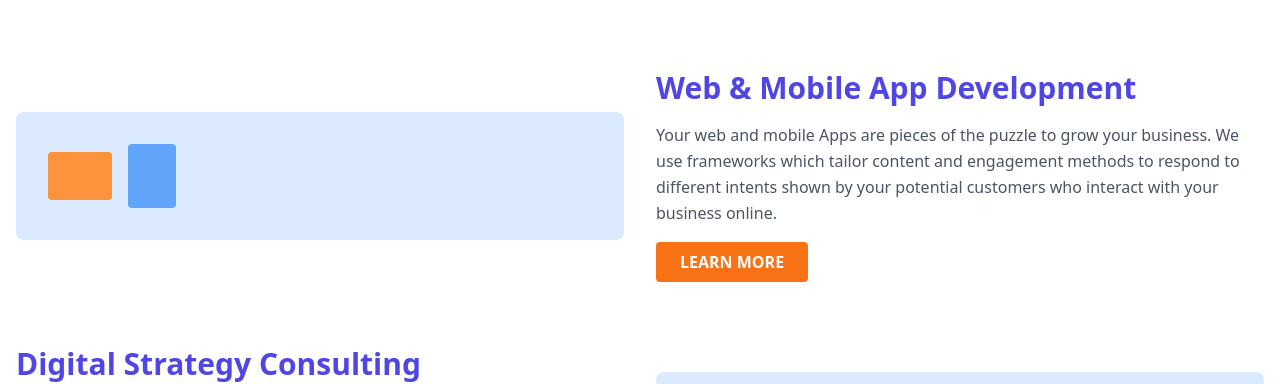
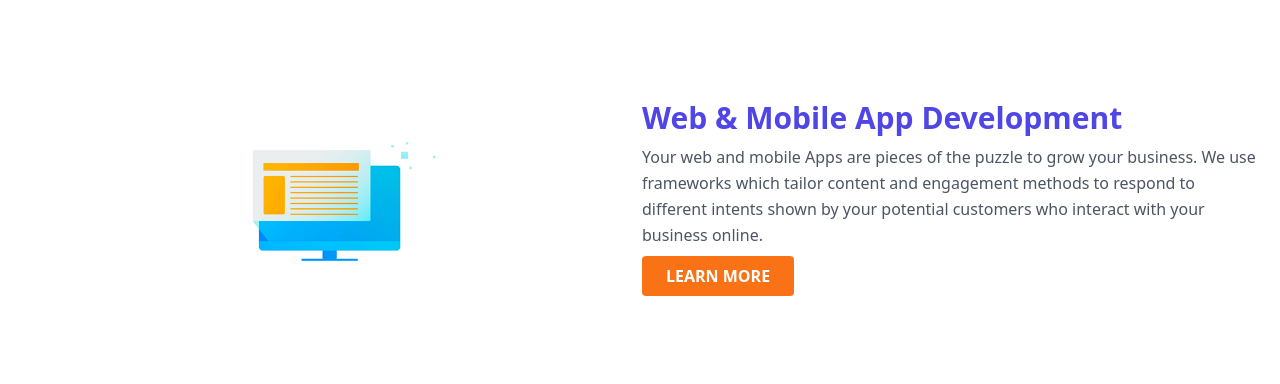
Before and after one commit to Naduladisanayaka494/Landing-page, a React (Vite) app: page / in a window 1280 px wide. Shown: the part 506-890 px from the top of the page. Built offline with nearby package versions, Linux system fonts and the light colour scheme.

Commit message:
feat:web site description adjusted

```diff
--- a/src/App.jsx
+++ b/src/App.jsx
@@ -123,7 +123,7 @@ const AtDigitalWebsite = () => {
         <div className="container mx-auto px-4">
           <div className="space-y-16">
             {/* Web & Mobile Development */}
-            <div className="grid lg:grid-cols-2 gap-8 items-center">
+            {/* <div className="grid lg:grid-cols-2 gap-8 items-center">
               <div className="order-2 lg:order-1">
                 <div className="bg-blue-100 p-8 rounded-lg">
                   <div className="flex items-center space-x-4">
@@ -133,6 +133,33 @@ const AtDigitalWebsite = () => {
                 </div>
               </div>
               <div className="order-1 lg:order-2 space-y-4">
+                <h2 className="text-3xl font-bold text-indigo-600">
+                  Web & Mobile App Development
+                </h2>
+                <p className="text-gray-600 leading-relaxed">
+                  Your web and mobile Apps are pieces of the puzzle to grow your
+                  business. We use frameworks which tailor content and
+                  engagement methods to respond to different intents shown by
+                  your potential customers who interact with your business
+                  online.
+                </p>
+                <button className="bg-orange-500 hover:bg-orange-600 text-white px-6 py-2 rounded font-semibold transition-colors">
+                  LEARN MORE
+                </button>
+              </div>
+            </div> */}
+            <div className="grid lg:grid-cols-2 gap-1 items-center">
+              {/* Left side: Image instead of those colored blocks */}
+              <div className="order-2 lg:order-1 flex justify-center">
+                <img
+                  src="/image1.png"
+                  alt="Web and Mobile App Development"
+                  className=" w-64 object-cover"
+                />
+              </div>
+
+              {/* Right side: Text content */}
+              <div className="order-1 lg:order-2 space-y-2">
                 <h2 className="text-3xl font-bold text-indigo-600">
                   Web & Mobile App Development
                 </h2>
```
